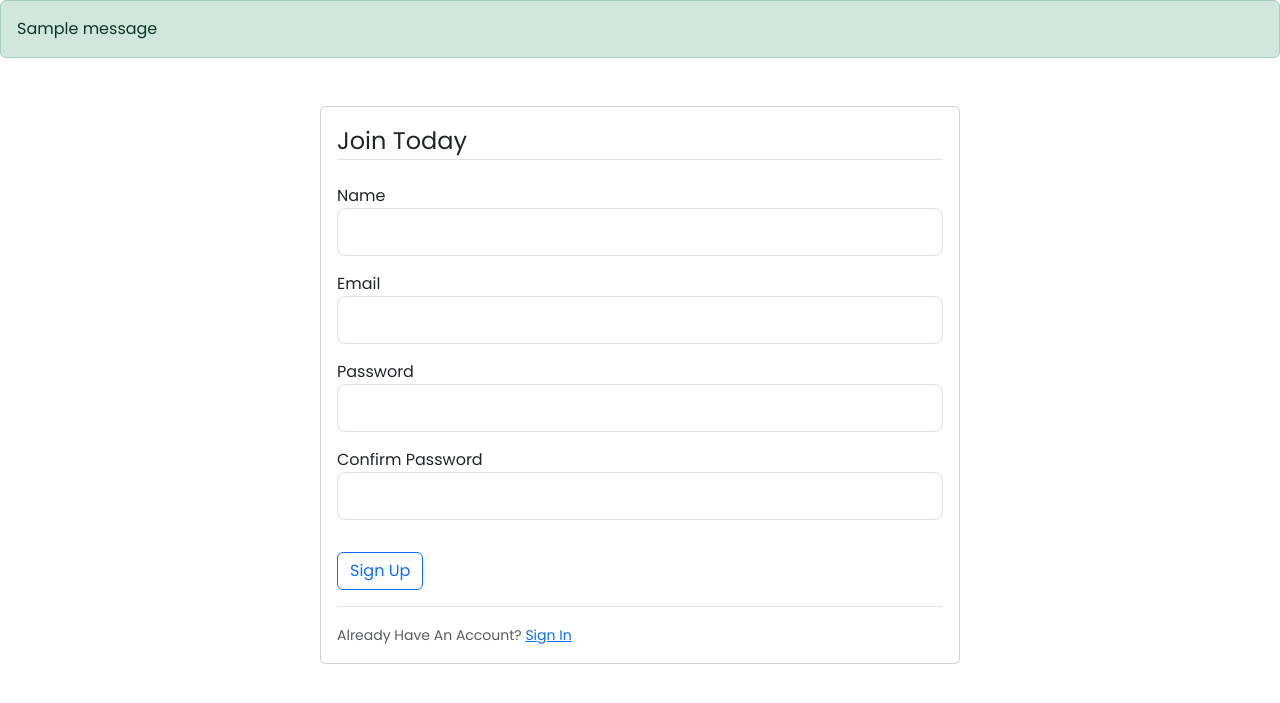
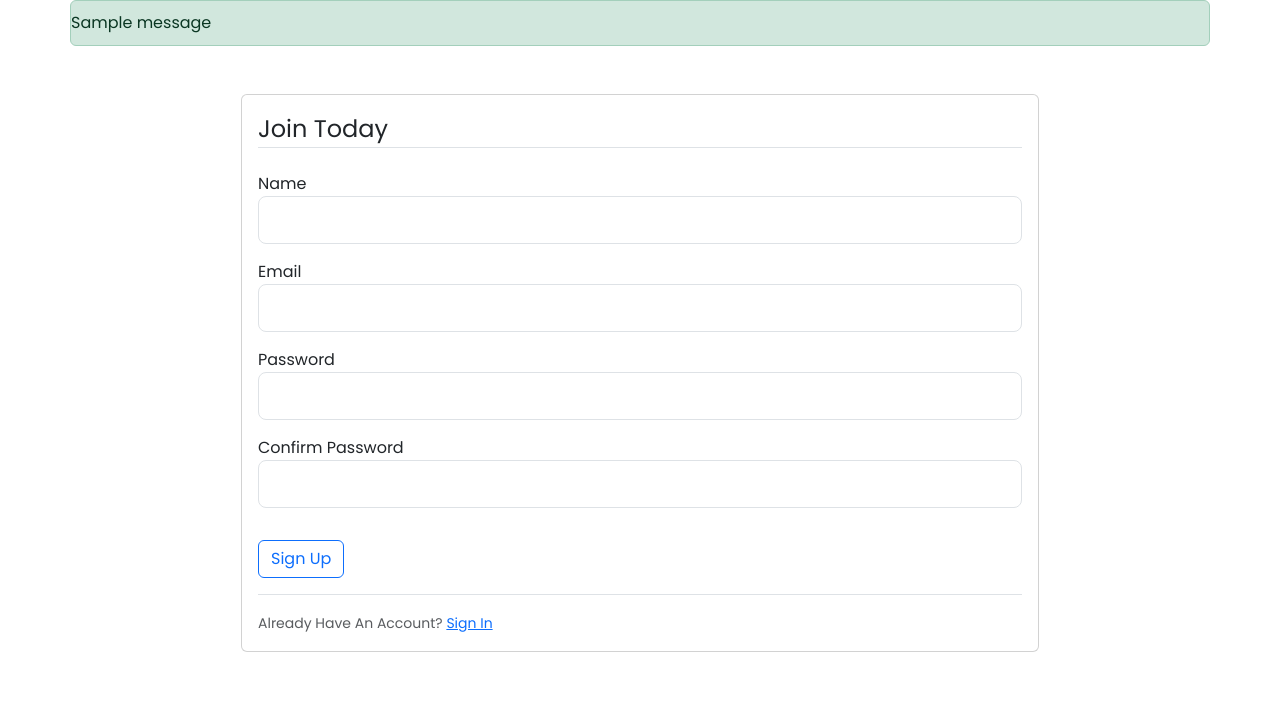
Before and after one commit to AbdulRaufAl-hassan101010/Handoff, a Flask app: page /register in a window 1280 px wide. Shown: the part 64-767 px from the top of the page. Run offline with Flask 3, Linux system fonts and the light colour scheme; tables that the repository leaves empty hold one stand-in row (values such as "Sample post"); one stand-in notice (Sample message) is shown; some libraries are stand-ins or nearby versions.

Commit message:
updated login and register wrapper class and container

```diff
--- a/handoffmls/static/css/styles.css
+++ b/handoffmls/static/css/styles.css
@@ -1,3 +1,4 @@
+
 body {
     font-family: 'Poppins', sans-serif;
 }
@@ -16,6 +17,19 @@ img {
     height: 100%;
 }
 
+.wrapper {
+    max-width: 798px;
+    width: 90%;
+    margin: 0 auto;
+}
+
+
+.container {
+    max-width: 1140px;
+    width: 90%;
+    margin: 0 auto;
+    padding: 10px 0;
+}
 nav #profile-img {
     width: 28px;
     height: 28px;
@@ -65,6 +79,7 @@ nav #profile-img {
 }
 
 @media (max-height: 798px) {
+
     #hero .over-lay {
         display: flex;
         align-items: center;
--- a/handoffmls/templates/layout.html
+++ b/handoffmls/templates/layout.html
@@ -49,25 +49,7 @@
 
       {% with messages = get_flashed_messages(with_categories=true) %} {% if
       messages %} {% for category, message in messages %}
-      <div class="alert alert-{{ category }}">{{ message }}</div>
+      <div class="container alert alert-{{ category }}">{{ message }}</div>
       {% endfor %} {% endif %} {% endwith %} {% block content %}{% endblock %}
-
-    <!-- Optional JavaScript -->
-    <!-- jQuery first, then Popper.js, then Bootstrap JS -->
-    <script
-      src="https://code.jquery.com/jquery-3.2.1.slim.min.js"
-      integrity="sha384-KJ3o2DKtIkvYIK3UENzmM7KCkRr/rE9/Qpg6aAZGJwFDMVNA/GpGFF93hXpG5KkN"
-      crossorigin="anonymous"
-    ></script>
-    <script
-      src="https://cdnjs.cloudflare.com/ajax/libs/popper.js/1.12.9/umd/popper.min.js"
-      integrity="sha384-ApNbgh9B+Y1QKtv3Rn7W3mgPxhU9K/ScQsAP7hUibX39j7fakFPskvXusvfa0b4Q"
-      crossorigin="anonymous"
-    ></script>
-    <script
-      src="https://maxcdn.bootstrapcdn.com/bootstrap/4.0.0/js/bootstrap.min.js"
-      integrity="sha384-JZR6Spejh4U02d8jOt6vLEHfe/JQGiRRSQQxSfFWpi1MquVdAyjUar5+76PVCmYl"
-      crossorigin="anonymous"
-    ></script>
   </body>
 </html>
--- a/handoffmls/templates/login.html
+++ b/handoffmls/templates/login.html
@@ -1,6 +1,6 @@
 {% extends "layout.html" %}
 {% block content %}
-    <main class="w-50 mx-auto my-5 card p-3">
+    <main class="wrapper my-5 card p-3">
     <div class="content-section">
         <form method="POST" action="">
             {{ form.hidden_tag() }}
--- a/handoffmls/templates/register.html
+++ b/handoffmls/templates/register.html
@@ -1,6 +1,6 @@
 {% extends "layout.html" %}
 {% block content %}
-<main class="w-50 mx-auto my-5 card p-3">
+<main class="wrapper my-5 card p-3">
     <div class="content-section">
         <form method="POST" action="">
             {{ form.hidden_tag() }}
```
